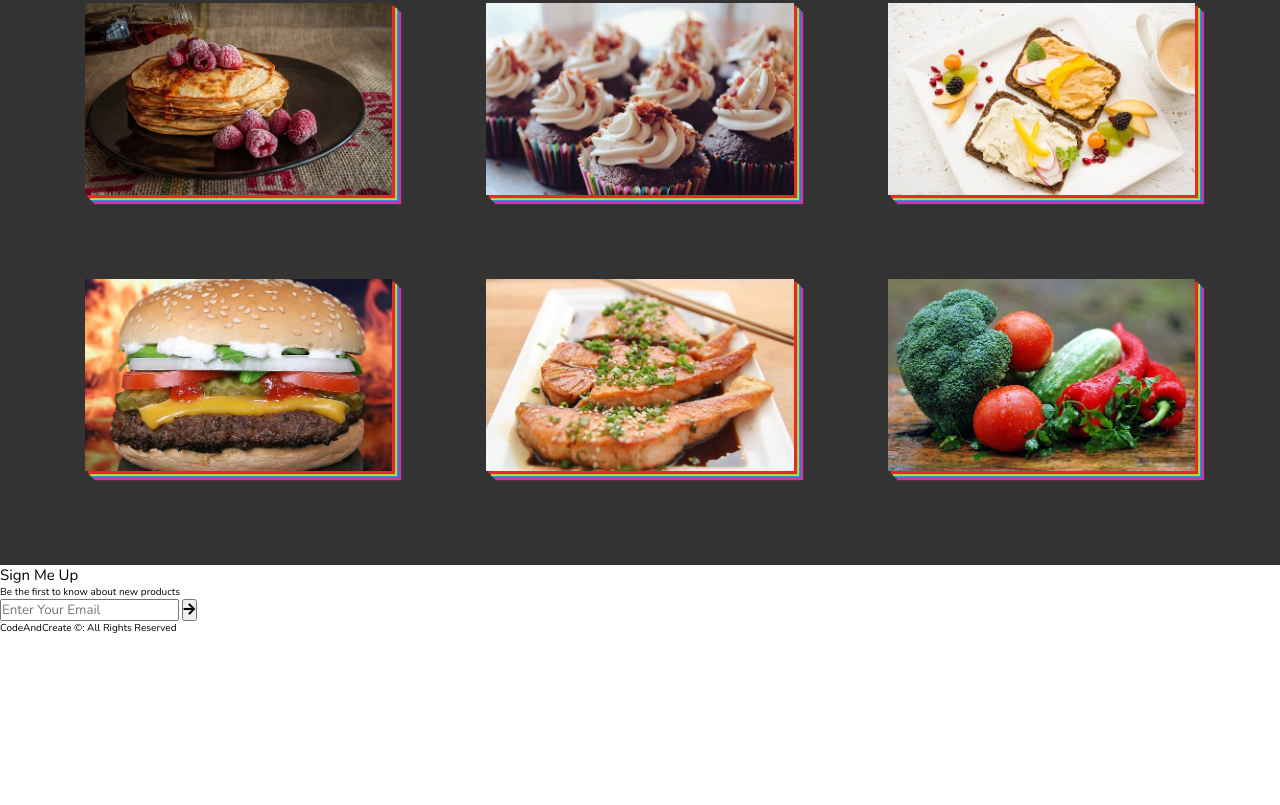
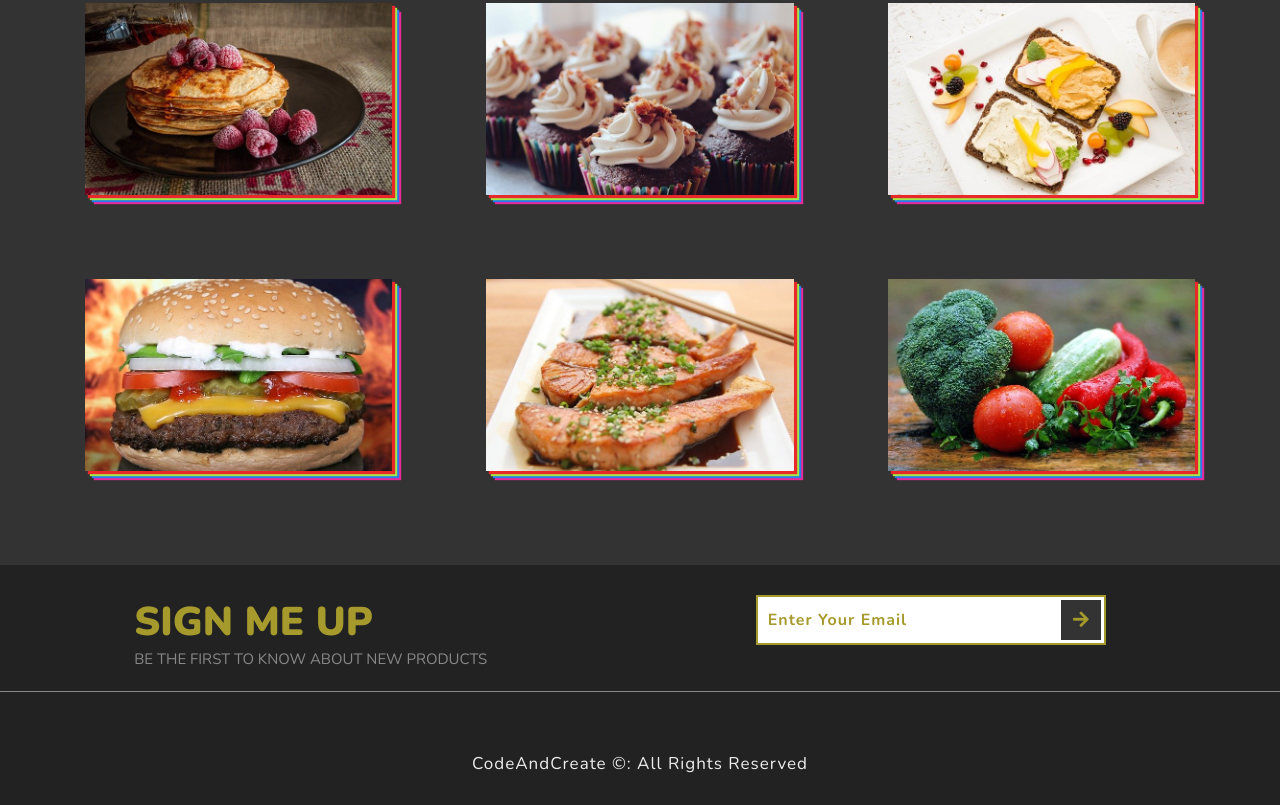
Before and after one commit to Muhammed-Saleh/Foods, a website: page index.html in a window 1280 px wide. Shown: the part 1950-2755 px from the top of the page. Before the commit the page ends 2585 px from the top, so only its background shows below. Drawn offline with nearby package versions, Linux system fonts and the light colour scheme.

Commit message:
Writing styles to the footer

```diff
--- /dev/null
+++ b/sass/layout/_footer.scss
@@ -0,0 +1,70 @@
+.section04 {
+  width: 100%;
+  height: 30vh;
+  background-color: #222;
+  display: flex;
+  justify-content: space-around;
+  align-items: start;
+  padding: 3rem 0;
+  position: relative;
+
+  &__text {
+    text-transform: uppercase;
+  }
+
+  &__heading {
+    font-size: 4rem;
+    font-weight: 900;
+    color: #a79a2d;
+  }
+
+  &__paragraph {
+    font-size: 1.5rem;
+    color: #888;
+  }
+
+  &__signup-form {
+    display: flex;
+    align-items: center;
+  }
+
+  &__copyright {
+    position: absolute;
+    bottom: 3rem;
+    font-size: 1.7rem;
+    font-weight: 200;
+    color: #eee;
+    letter-spacing: 0.1rem;
+    border-top: 0.1rem solid #888;
+    padding-top: 6rem;
+    width: 100%;
+    text-align: center;
+  }
+}
+
+.signup-form__input {
+  width: 35rem;
+  height: 5rem;
+  padding: 1rem;
+  border: 0.2rem solid #a79a2d;
+  font-size: 1.6rem;
+  font-weight: 700;
+  letter-spacing: 0.1rem;
+  color: #a79a2d;
+
+  &::placeholder {
+    color: #a79a2d;
+  }
+}
+
+.signup-form__btn {
+  position: relative;
+  left: -4.5rem;
+  width: 4rem;
+  height: 4rem;
+  background-color: #333;
+  color: #a79a2d;
+  border: none;
+  font-size: 1.8rem;
+  cursor: pointer;
+}
--- a/sass/main.scss
+++ b/sass/main.scss
@@ -3,3 +3,4 @@
 @import "components/section01";
 @import "components/section02";
 @import "components/section03";
+@import "layout/footer";
```
Also changed, not shown: style.css.
